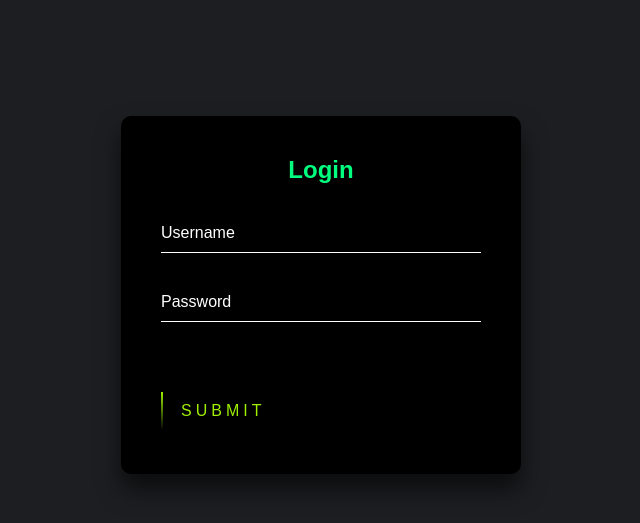
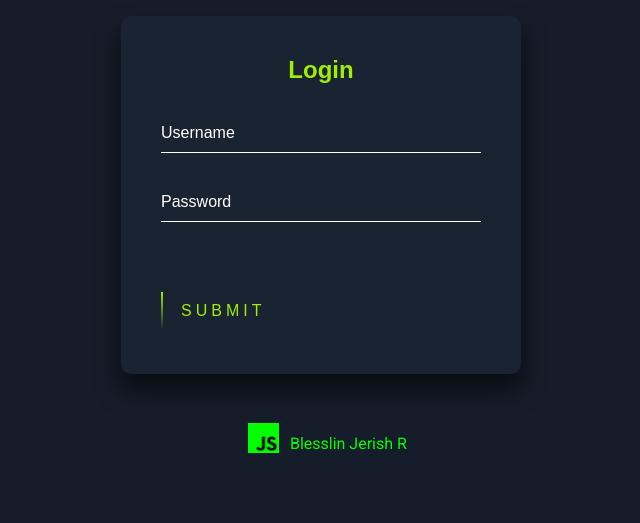
Before and after one commit to BlesslinJerishR/LogR, a plain HTML site: page index.html in a window 1280 px wide. Shown: the part 105-628 px from the top of the page, without its empty margins (319-959 px from the left). Drawn offline with Linux system fonts and the light colour scheme.

Commit message:
deploy @ flush

```diff
--- a/index.html
+++ b/index.html
@@ -4,10 +4,15 @@
     <meta charset="UTF-8">
     <meta http-equiv="X-UA-Compatible" content="IE=edge">
     <meta name="viewport" content="width=device-width, initial-scale=1.0">
-    <title>LogR</title>
+    <title>LogR - User Authentication Web App</title>
     <!-- Title Bar Icon -->
     <link rel="icon" href="/lock.png" type="image/icon png">
     <link rel="stylesheet" href="style.css">
+    <!-- Gfonts -->
+    <link rel="preconnect" href="https://fonts.googleapis.com">
+    <link rel="preconnect" href="https://fonts.gstatic.com" crossorigin>
+    <!-- Roboto -->
+    <link href="https://fonts.googleapis.com/css2?family=Roboto&display=swap" rel="stylesheet">
 </head>
 <body>
     <div class="login">
@@ -30,5 +35,9 @@
           </a>
         </form>
       </div>
+      <footer id="foot" style="color: #00FF00; font-family: 'Roboto'; position: relative !important; top: 150px !important; padding-bottom: 14px;">
+        <p align="center" style="font-size: 16px !important;">
+          <img src="jsg.png" height="30px" width="31px" style="position: relative; left: 13px; top: 4px"><a href="https://github.com/BlesslinJerishR/" target="_blank" rel="nofollow noopener" style="text-decoration: none !important;"><span style="color: #00FF00;"> &nbsp; &nbsp; &nbsp;Blesslin Jerish R</span></a>        </p>
+      </footer>
 </body>
 </html>
--- a/style.css
+++ b/style.css
@@ -1,3 +1,16 @@
+/* Magic Scroll */
+html {
+  overflow: hidden;
+}
+::-webkit-scrollbar {
+  width: 0;
+  background: transparent;
+}
+
+::-webkit-scrollbar-thumb {
+  background: #FF0000;
+}
+
 html {
   height: 100%;
 }
@@ -5,17 +18,17 @@ body {
   margin:0;
   padding:0;
   font-family: sans-serif;
-  background: #1d1e21;
+  background: #151D2A;
 }
 
 .login {
-  position: absolute;
-  top: 50%;
+  position: relative;
+  top: 300px;
   left: 50%;
   width: 400px;
   padding: 40px;
   transform: translate(-50%, -50%);
-  background: #000;
+  background: #1A2332;
   box-sizing: border-box;
   box-shadow: 0 15px 25px rgba(0,0,0,.6);
   border-radius: 10px;
@@ -24,7 +37,7 @@ body {
 .login h2 {
   margin: 0 0 30px;
   padding: 0;
-  color: #00FF7F;
+  color: #9FEF00;
   text-align: center;
 }
 
@@ -58,7 +71,7 @@ body {
 .login .user input:valid ~ label {
   top: -20px;
   left: 0;
-  color: #00FF7F;
+  color: #9FEF00;
   font-size: 12px;
 }
 
```
Also changed, not shown: jsg.png (added), lock.png.
